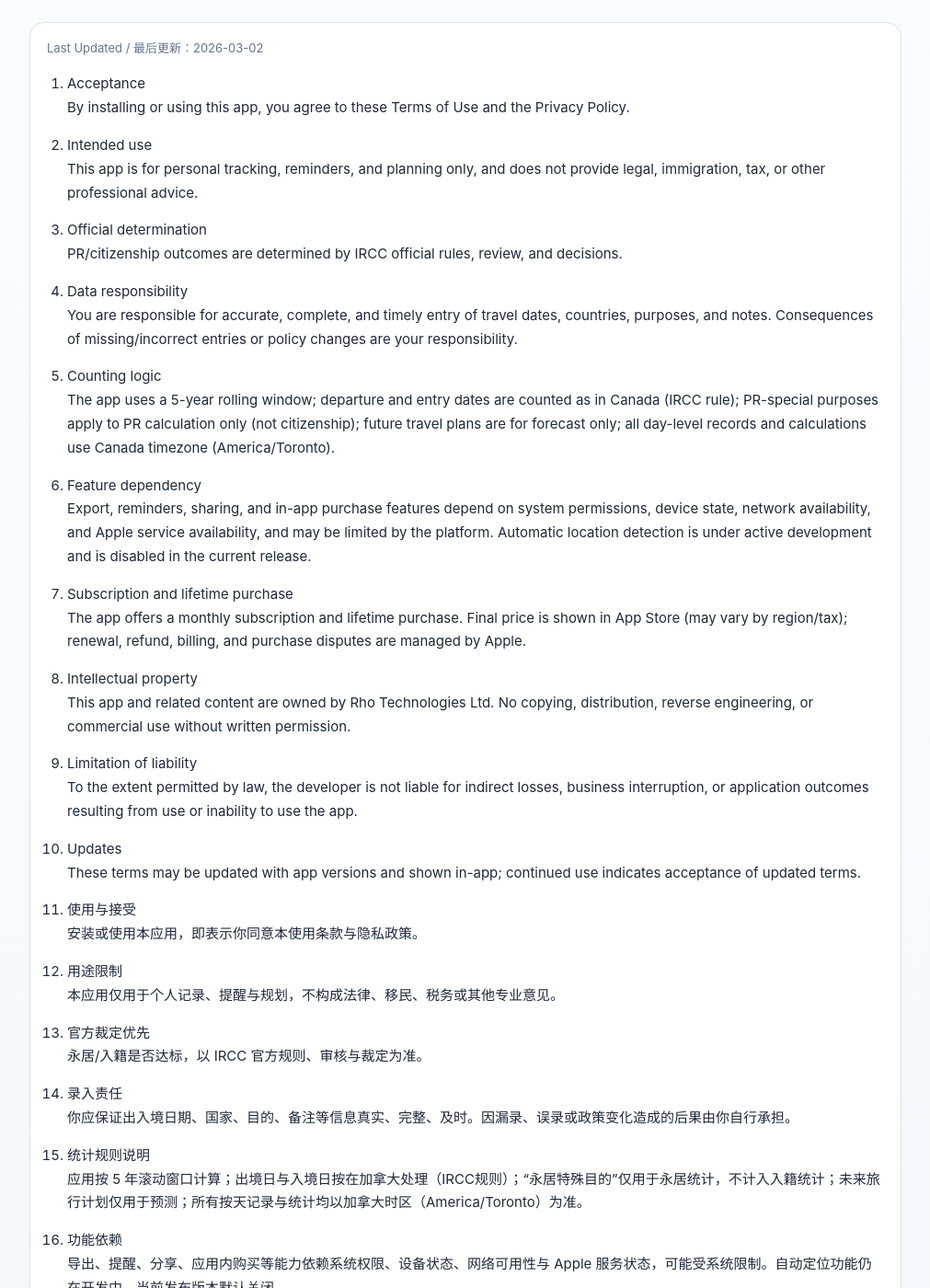
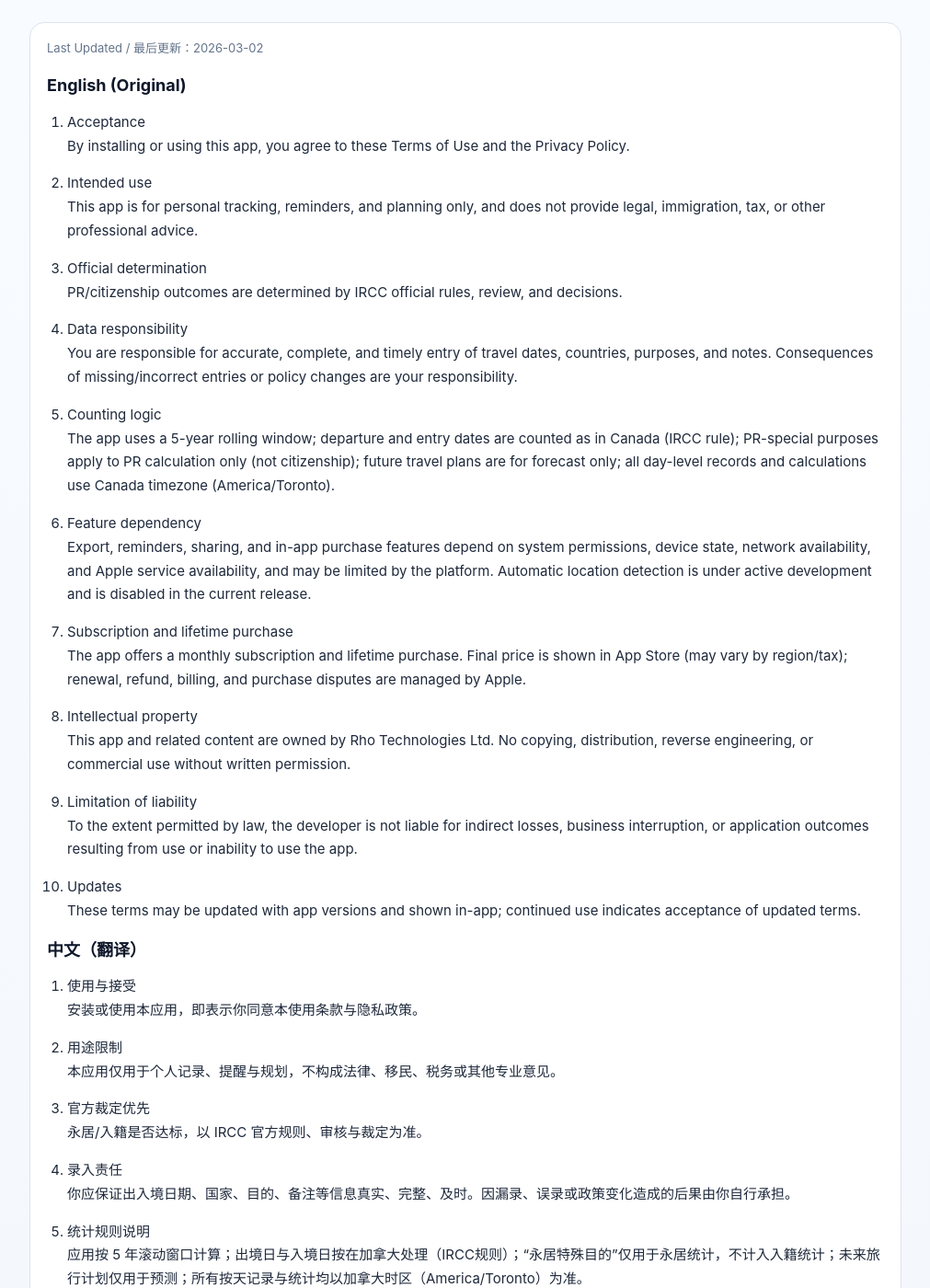
Before and after one commit to PearsonLi/PRHelper-Legal, a Jekyll site: the page built from terms.md, in a window 1280 px wide and 1400 px high. Shown: the whole window at 92% size, without its empty margins (134-1145 px from the left). Built offline with Jekyll 4.4.1, drawn with Linux system fonts in a browser that asks for light colours.

Commit message:
terms: fix numbering format for EN/ZH sections

```diff
--- a/terms.md
+++ b/terms.md
@@ -7,6 +7,8 @@ hero_subtitle: One-time and subscription purchase terms, feature scope, data res
 last_updated: 2026-03-02
 nav_key: terms
 ---
+
+### English (Original)
 
 1. Acceptance
    By installing or using this app, you agree to these Terms of Use and the Privacy Policy.
@@ -38,6 +40,8 @@ nav_key: terms
 10. Updates
    These terms may be updated with app versions and shown in-app; continued use indicates acceptance of updated terms.
 
+### 中文（翻译）
+
 1. 使用与接受
    安装或使用本应用，即表示你同意本使用条款与隐私政策。
 
```
